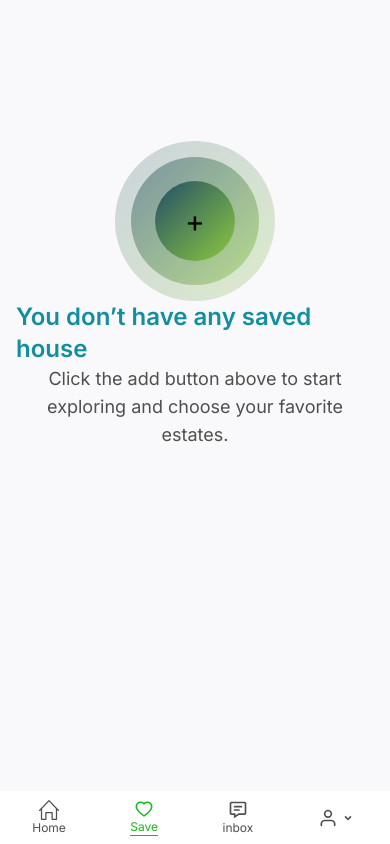
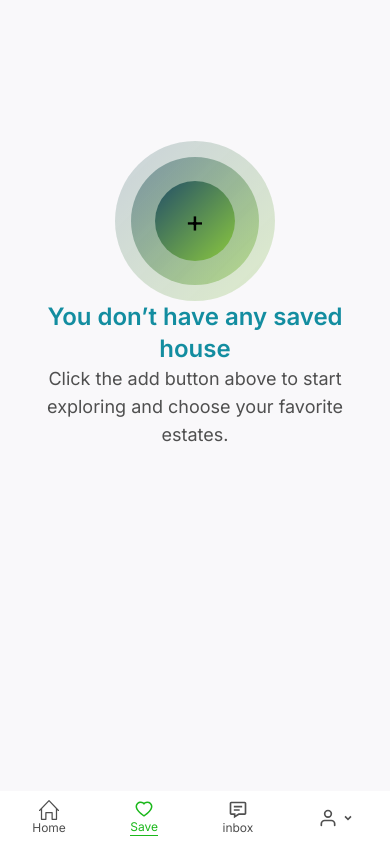
Before and after one commit to ertbis/EasyRent-Frontend, a Next.js app: page / in a window 390 px wide. Both pictures are taken after a click on the element "Save". Built offline with nearby package versions, Linux system fonts and the light colour scheme.

Commit message:
testing home page responsiveness on deployment

```diff
--- a/src/components/favourite/FavouriteHousePage.tsx
+++ b/src/components/favourite/FavouriteHousePage.tsx
@@ -41,7 +41,7 @@ const FavouriteHousePage = () => {
             </div>
           </div>
         </div>
-          <h2 data-aos="fade-up" className="text-blue-800 text-2xl font-semibold">You don’t have any saved house</h2>
+          <h2 data-aos="fade-up" className="text-blue-800  text-center text-2xl font-semibold">You don’t have any saved house</h2>
           <p data-aos="fade-up" className="text-grey-light text-center text-lg">Click the add button above to start exploring and choose your favorite estates.</p>
       </div>
 
```
